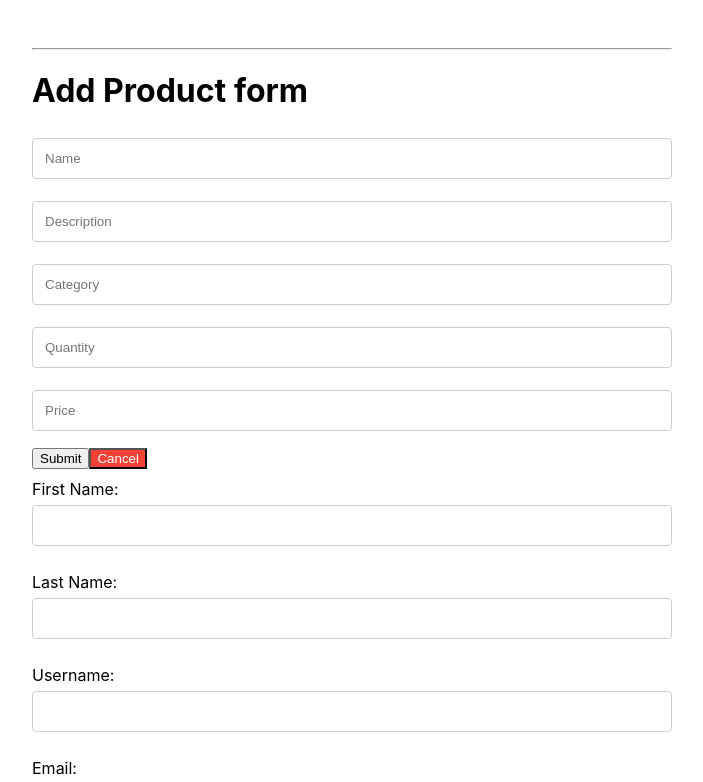
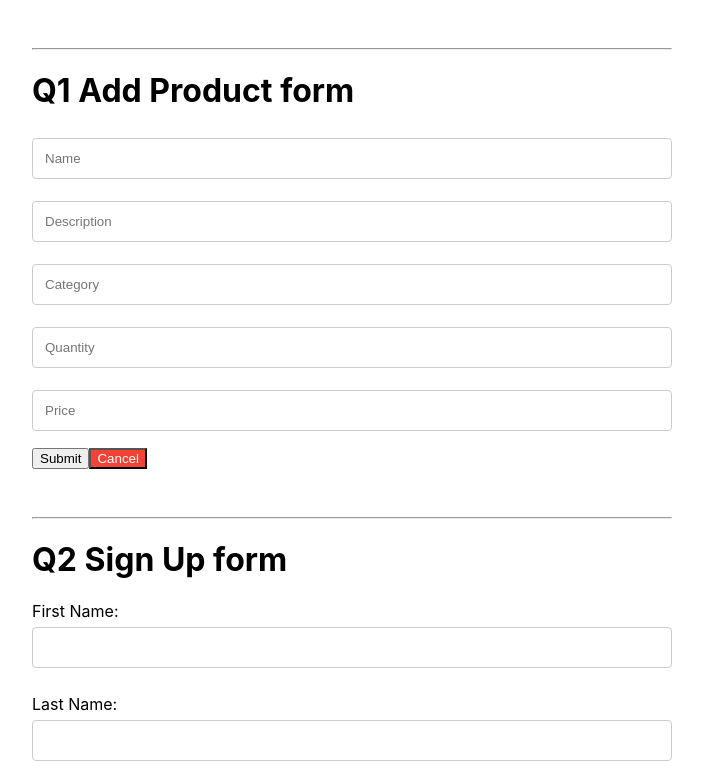
Before and after one commit to Sua-Cha/midterm_sua, a React (Create React App) app in the folder midterm1/: page / in a window 1280 px wide. Shown: the top 782 px of the page, without its empty margins (288-991 px from the left). Built offline with nearby package versions, Linux system fonts and the light colour scheme.

Commit message:
style changed

```diff
--- a/midterm1/src/AddProduct.js
+++ b/midterm1/src/AddProduct.js
@@ -40,7 +40,7 @@ const AddProduct = () => {
             <form onSubmit={handleSubmit}>
             <br></br><br></br>
             <hr></hr>
-             <h1>Add Product form</h1>
+             <h1>Q1 Add Product form</h1>
                 <input
                     type="text"
                     name="Name"
--- a/midterm1/src/SignUpUser.js
+++ b/midterm1/src/SignUpUser.js
@@ -7,13 +7,9 @@ import { useForm } from 'react-hook-form';
 const SignUpUser = () => {
 
   const { register,
-
     handleSubmit,
-
     formState: { errors }
-
 } = useForm();
-
 
 
 
@@ -21,9 +17,7 @@ const SignUpUser = () => {
   const onSubmit = (data) => {
 
     if (data.password !== data.confirmPassword) {
-
       alert('Passwords do not match!');
-
     } else {
 
       alert(JSON.stringify(data));
@@ -39,85 +33,62 @@ const SignUpUser = () => {
   return (
 
     <form onSubmit={handleSubmit(onSubmit)}>
-
+            <br></br><br></br>
+            <hr></hr>
+             <h1>Q2 Sign Up form</h1>
       <div>
-
         <label>First Name:</label>
-
         <input
-
          type="text"
 
         {...register("firstName", { required: true })} />
-
         {errors.firstName && <span>required**</span>}
-
       </div>
 
       <div>
-
         <label>Last Name:</label>
-
         <input
 
          type="text"
 
         {...register("lastName", { required: true })} />
-
         {errors.lastName && <span>required**</span>}
-
       </div>
 
       <div>
-
         <label>Username:</label>
-
         <input
 
          type="text"
 
         {...register("userName", { required: true })} />
-
         {errors.userName && <span>required**</span>}
-
       </div>
 
       <div>
-
         <label>Email:</label>
-
         <input
 
         type="email"
 
         {...register("email", { required: true, pattern: /^\S+@\S+$/i })} />
-
         {errors.email && <span>Invalid email!!!!</span>}
-
       </div>
 
       <div>
-
         <label>Password:</label>
-
         <input
 
         type="password" {...register("password", { required: true })} />
-
         {errors.password && <span>required**</span>}
-
       </div>
 
       <div>
-
         <label>Confirm Password:</label>
-
         <input
 
         type="password" {...register("confirmPassword", { required: true })} />
-
         {errors.confirmPassword && <span>required**</span>}
-
       </div>
 
       <button type="submit">Submit</button>
```
